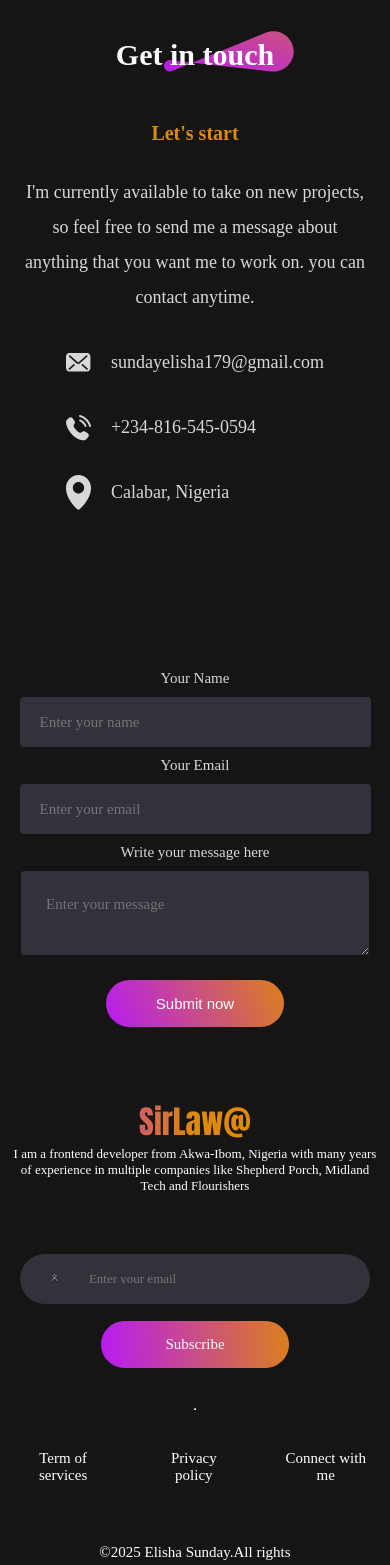
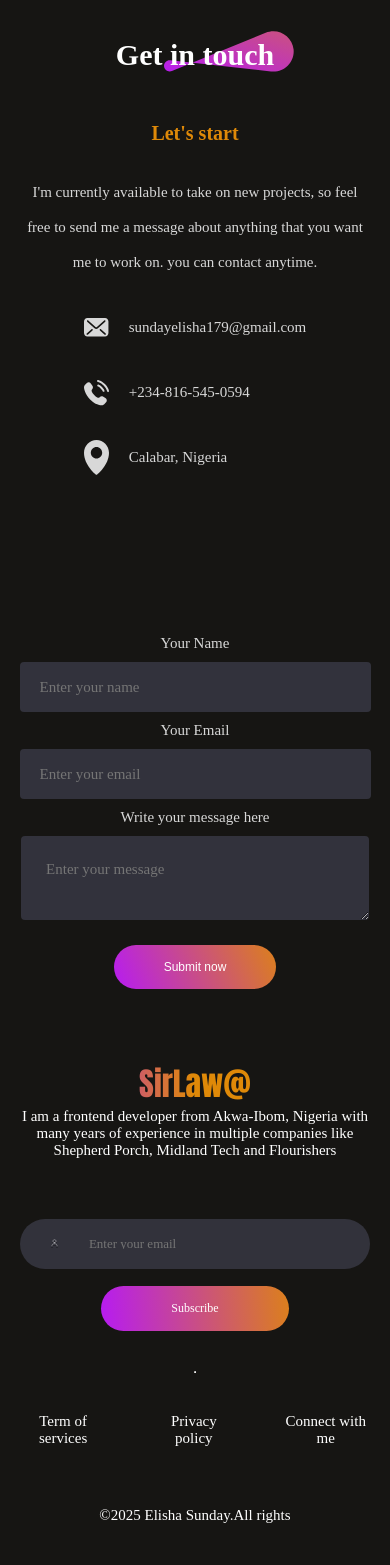
Before and after one commit to Elilaw179/eliportfolio, a React (Vite) app: page / in a window 390 px wide. Shown: the part 2645-4210 px from the top of the page. Built offline with nearby package versions, Linux system fonts and the light colour scheme.

Commit message:
worked on buttons

```diff
--- a/src/components/Contact/Contact.css
+++ b/src/components/Contact/Contact.css
@@ -146,7 +146,7 @@
     text-align: center;
   }
   .contact-left p{
-    font-size: 18px;
+    font-size: 15px !important;
     text-align: center;
   }
   .contact-detail{
@@ -176,7 +176,7 @@
   }
 
   .contact-submit{
-    font-size: 15px;
+    font-size: 12px;
     padding: 15px 50px;
     margin-top: 15px;
     ;
--- a/src/components/Footer/Footer.css
+++ b/src/components/Footer/Footer.css
@@ -105,7 +105,7 @@
     width: 45%;
     margin: auto;
     padding: 15px;
-    font-size: 15px;
+    font-size: 12px;
     text-align: center;
   }
 
@@ -114,7 +114,7 @@
   }
 
   .footer-top-left p {
-    font-size: 13px !important ;
+    font-size: 15px !important ;
   }
 
   .footer-top {
```
Also changed, not shown: 1 other file (tests, documents, lock files or other folders).
